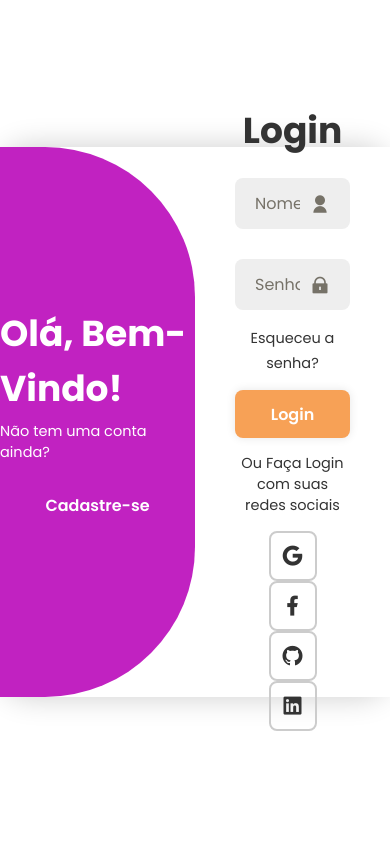
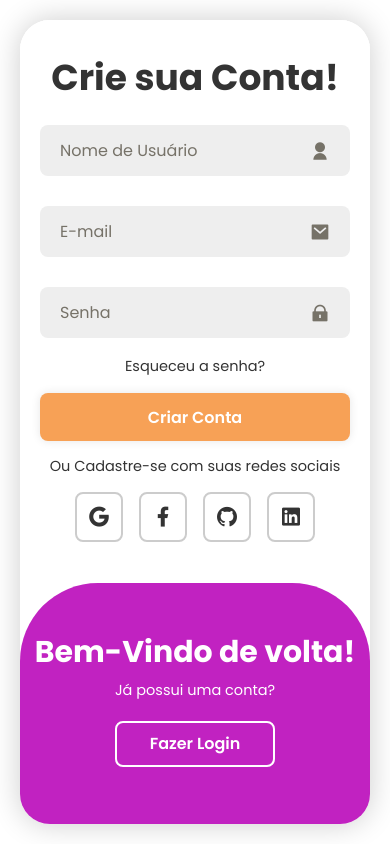
Before and after one commit to riicoliveira/landing-page, a plain HTML site: page login.html in a window 390 px wide. Both pictures are taken after a click on the button "Cadastre-se". Drawn offline with nearby package versions, Linux system fonts and the light colour scheme.

Commit message:
finalizado

```diff
--- a/login.css
+++ b/login.css
@@ -25,17 +25,18 @@ body {
   min-height: 100vh;
 }
 
-.container-login {
+.container {
   position: relative;
   width: 850px;
   height: 550px;
   background: var(--white);
   border-radius: 30px;
   box-shadow: 0 0 30px rgba(0, 0, 0, 0.2);
-  /* overflow: hidden; */
+  margin: 20px;
+  overflow: hidden;
 }
 
-.container-login h1 {
+.container h1 {
   font-size: 36px;
   margin: -10px 0;
 }
@@ -52,10 +53,19 @@ body {
   text-align: center;
   padding: 40px;
   z-index: 1;
+  transition: 0.6s ease-in-out 1.2s, visibility 0s 1s;
+}
+
+.container.active .form-box {
+  right: 50%;
 }
 
 .form-box.register {
   visibility: hidden;
+}
+
+.container.active .form-box.register {
+  visibility: visible;
 }
 
 form {
@@ -108,7 +118,7 @@ form {
   height: 48px;
   background: var(--btn-color);
   border-radius: 8px;
-    box-shadow: 0 0 10px rgba(0, 0, 0, .1);
+  box-shadow: 0 0 10px rgba(0, 0, 0, 0.1);
   border: none;
   cursor: pointer;
   font-size: 16px;
@@ -116,9 +126,14 @@ form {
   font-weight: 600;
 }
 
-.container-login p {
+.container p {
   font-size: 14.5px;
   margin: 15px 0;
+}
+
+.social-icons {
+  display: flex;
+  justify-content: center;
 }
 
 .social-icons a {
@@ -139,7 +154,7 @@ form {
 }
 
 .toggle-box::before {
-  content: '';
+  content: "";
   position: absolute;
   left: -250%;
   width: 300%;
@@ -147,19 +162,44 @@ form {
   background: var(--primary-color);
   border-radius: 150px;
   z-index: 2;
+  transition: 1.8s ease-in-out;
+}
+
+.container.active .toggle-box::before {
+  left: 50%;
 }
 
 .toggle-panel {
   position: absolute;
   width: 50%;
   height: 100%;
-  /* background: seagreen; */
   color: var(--white);
   display: flex;
   flex-direction: column;
   justify-content: center;
   align-items: center;
   z-index: 2;
+  transition: 0.6s ease-in-out;
+}
+
+.toggle-panel.toggle-left {
+  left: 0;
+  transition-delay: 1.2s;
+}
+
+.container.active .toggle-panel.toggle-left {
+  left: -50%;
+  transition-delay: 0.6s;
+}
+
+.toggle-panel.toggle-right {
+  right: -50%;
+  transition-delay: 0.6s;
+}
+
+.container.active .toggle-panel.toggle-right {
+  right: 0;
+  transition-delay: 1.2s;
 }
 
 .toggle-panel p {
@@ -170,6 +210,69 @@ form {
   width: 160px;
   height: 46px;
   background: transparent;
-  border: 2px solid --white;
+  border: 2px solid var(--white);
   box-shadow: none;
 }
+
+@media screen and (max-width: 650px) {
+  .container {
+    height: calc(100vh - 40px);
+  }
+
+  .form-box {
+    bottom: 0;
+    width: 100%;
+    height: 70%;
+  }
+
+  .container.active .form-box {
+    right: 0;
+    bottom: 30%;
+  }
+
+  .toggle-box::before {
+    left: 0;
+    top: -270%;
+    width: 100%;
+    height: 300%;
+    border-radius: 20vw;
+  }
+
+  .container.active .toggle-box::before {
+    left: 0;
+    top: 70%;
+  }
+
+  .toggle-panel {
+    width: 100%;
+    height: 30%;
+  }
+
+  .toggle-panel.toggle-left {
+    top: 0;
+  }
+
+  .container.active .toggle-panel.toggle-left {
+    left: 0;
+    top: -30%;
+  }
+
+  .toggle-panel.toggle-right {
+    right: 0;
+    bottom: -30%;
+  }
+
+  .container.active .toggle-panel.toggle-right {
+    bottom: 0;
+  }
+}
+
+@media screen and (max-width: 400px) {
+  .form-box {
+    padding: 20px;
+  }
+
+  .toggle-panel h1 {
+    font-size: 30px;
+  }
+}
--- a/login.html
+++ b/login.html
@@ -10,7 +10,7 @@
 </head>
 
 <body>
-    <section class="container-login">
+    <section class="container">
         <div class="form-box login">
             <form action="">
                 <h1>Login</h1>
@@ -70,8 +70,14 @@
                 <p>Não tem uma conta ainda?</p>
                 <button class="btn-login register-btn">Cadastre-se</button>
             </div>
+            <div class="toggle-panel toggle-right">
+                <h1>Bem-Vindo de volta!</h1>
+                <p>Já possui uma conta?</p>
+                <button class="btn-login login-btn">Fazer Login</button>
+            </div>
         </div>
     </section>
+    <script src="script.js"></script>
 </body>
 
 </html>
--- a/script.js
+++ b/script.js
@@ -1,52 +1,58 @@
-const menuBtn = document.getElementById("menu-btn")
-const navLinks = document.getElementById("nav-links")
-const menuBtnIcon = menuBtn.querySelector("i")
+document.addEventListener("DOMContentLoaded", () => {
+    // Código 1: Efeito de Login e Registro
+    const container = document.querySelector('.container');
+    const registerBtn = document.querySelector('.register-btn');
+    const loginBtn = document.querySelector('.login-btn');
 
-menuBtn.addEventListener("click", (e) => {
+    if (registerBtn && loginBtn && container) {
+        registerBtn.addEventListener('click', () => {
+            container.classList.add('active');
+        });
+
+        loginBtn.addEventListener('click', () => {
+            container.classList.remove('active');
+        });
+    }
+
+    // Código 2: Menu Mobile e Scroll Reveal
+    const menuBtn = document.getElementById("menu-btn");
+    const navLinks = document.getElementById("nav-links");
+
+    if (menuBtn && navLinks) {
+        const menuBtnIcon = menuBtn.querySelector("i");
+
+        menuBtn.addEventListener("click", () => {
             navLinks.classList.toggle("open");
 
             const isOpen = navLinks.classList.contains("open");
-    menuBtnIcon.setAttribute("class", isOpen ? "ri-close-line" : "ri-menu-line")
+            menuBtnIcon.setAttribute("class", isOpen ? "ri-close-line" : "ri-menu-line");
         });
 
-navLinks.addEventListener("click", (e) => {
+        navLinks.addEventListener("click", () => {
             navLinks.classList.remove("open");
             menuBtnIcon.setAttribute("class", "ri-menu-line");
         });
+    }
 
+    // Verifica se ScrollReveal está disponível antes de chamar
+    if (typeof ScrollReveal !== "undefined") {
         const scrollRevealOption = {
             distance: "50px",
             origin: "bottom",
             duration: 1000,
         };
 
-ScrollReveal().reveal(".header__image img", {
-    ...scrollRevealOption,
-    origin: "right",
-});
-
-ScrollReveal().reveal(".header__content h1", {
-    ...scrollRevealOption,
-    delay: 500,
-});
-
-ScrollReveal().reveal(".header__content p", {
-    ...scrollRevealOption,
-    delay: 1000,
-});
-
-ScrollReveal().reveal(".header__content form", {
-    ...scrollRevealOption,
-    delay: 1500,
-});
-
-ScrollReveal().reveal(".header__content .bar", {
-    ...scrollRevealOption,
-    delay: 2000,
-});
-
+        ScrollReveal().reveal(".header__image img", { ...scrollRevealOption, origin: "right" });
+        ScrollReveal().reveal(".header__content h1", { ...scrollRevealOption, delay: 500 });
+        ScrollReveal().reveal(".header__content p", { ...scrollRevealOption, delay: 1000 });
+        ScrollReveal().reveal(".header__content form", { ...scrollRevealOption, delay: 1500 });
+        ScrollReveal().reveal(".header__content .bar", { ...scrollRevealOption, delay: 2000 });
         ScrollReveal().reveal(".header__image__card", {
             duration: 1000,
             interval: 500,
             delay: 500,
         });
+    } else {
+        console.warn("ScrollReveal não está carregado.");
+    }
+});
```
Lines whose indentation alone changed are shown as unchanged.
